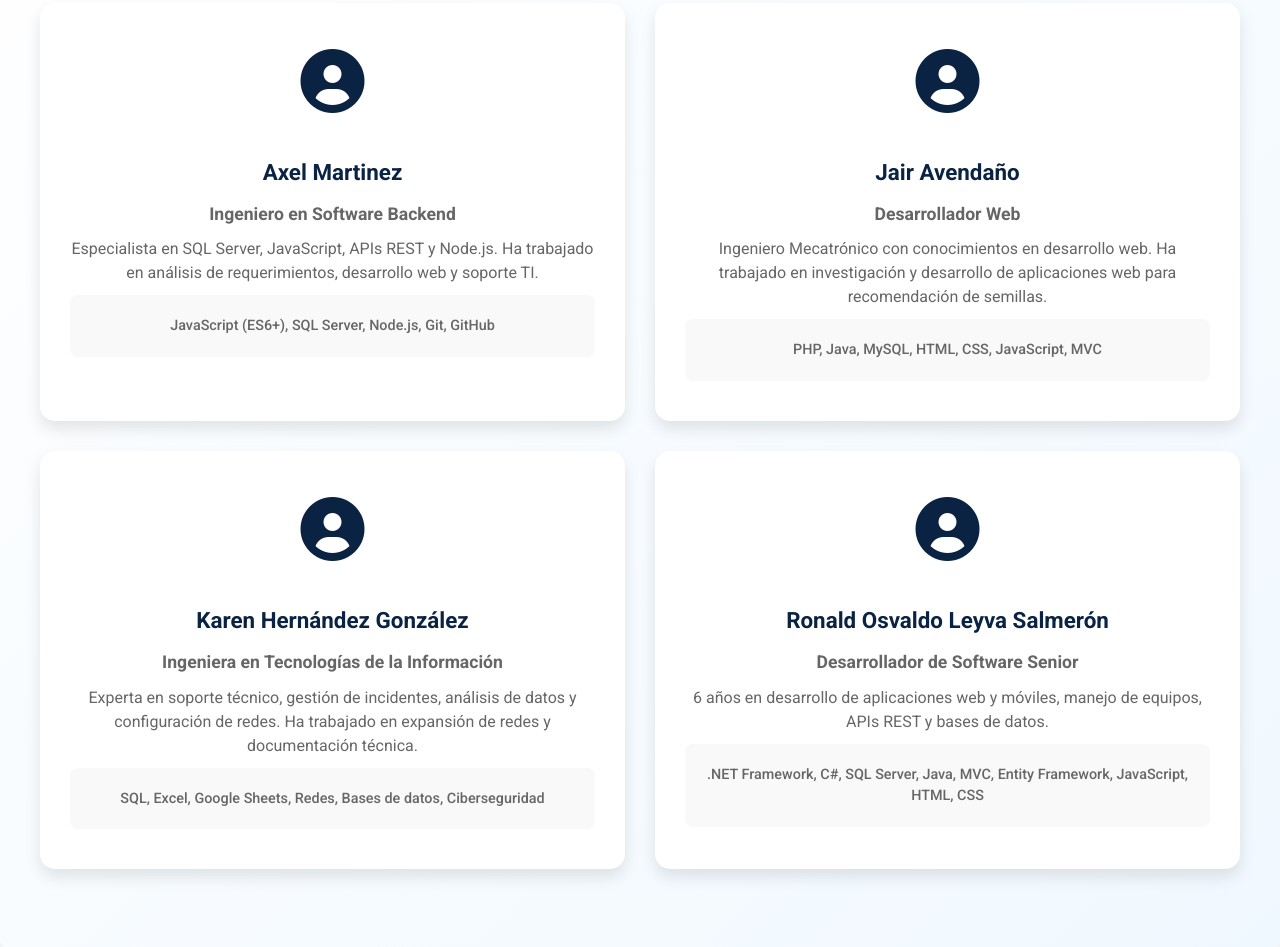
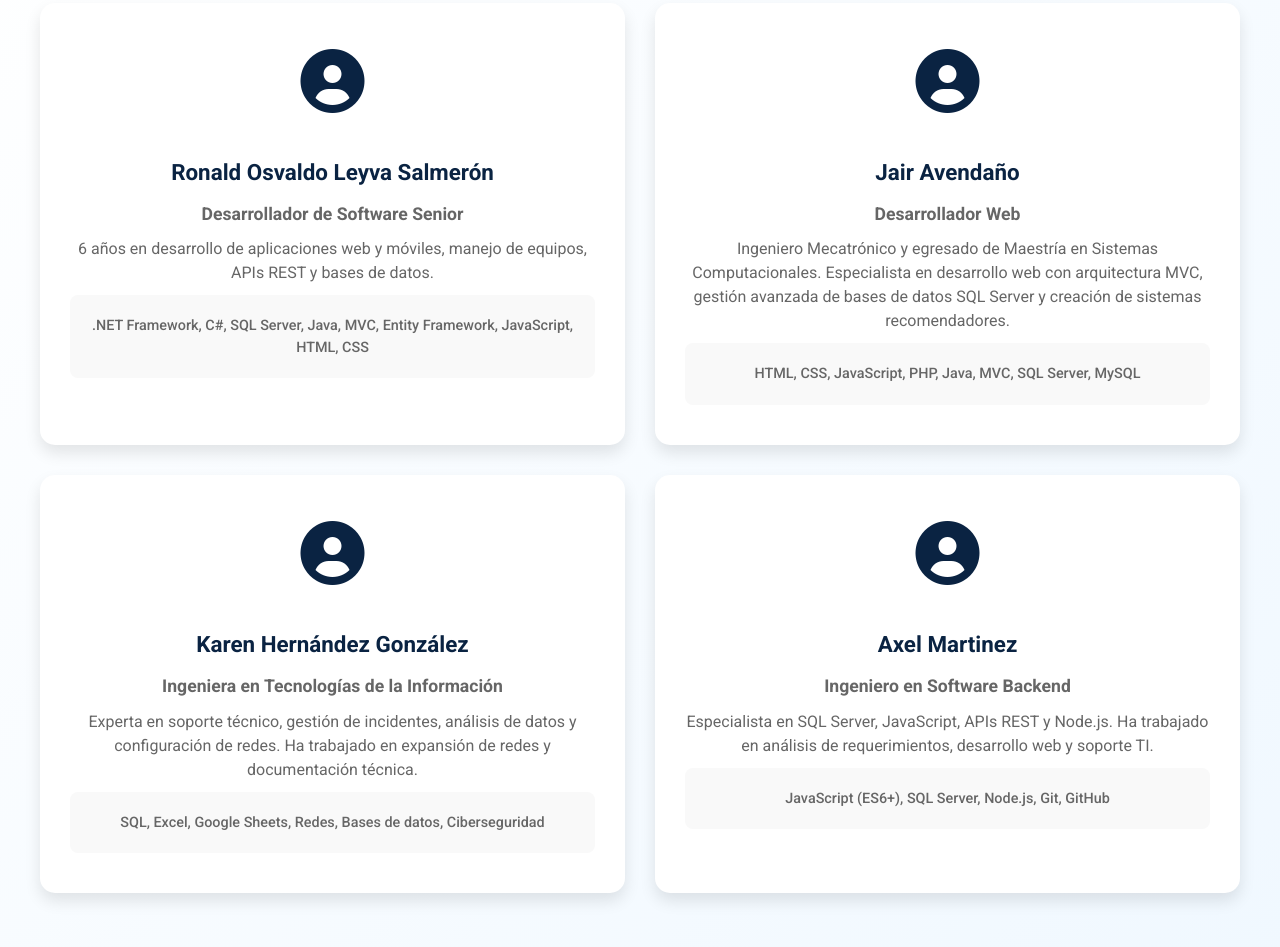
Before and after one commit to coastware/hosting, a plain HTML site: page index.html in a window 1280 px wide. Shown: the part 1573-2520 px from the top of the page. Drawn offline with Linux system fonts and the light colour scheme.

Commit message:
Update index.html
CV Jair

```diff
--- a/index.html
+++ b/index.html
@@ -406,10 +406,10 @@
                     <div class="team-icon">
                         <i class="fas fa-user-circle"></i>
                     </div>
-                    <h3>Axel Martinez</h3>
-                    <p class="role">Ingeniero en Software Backend</p>
-                    <p>Especialista en SQL Server, JavaScript, APIs REST y Node.js. Ha trabajado en análisis de requerimientos, desarrollo web y soporte TI.</p>
-                    <p class="tech">JavaScript (ES6+), SQL Server, Node.js, Git, GitHub</p>
+                    <h3>Ronald Osvaldo Leyva Salmerón</h3>
+                    <p class="role">Desarrollador de Software Senior</p>
+                    <p>6 años en desarrollo de aplicaciones web y móviles, manejo de equipos, APIs REST y bases de datos.</p>
+                    <p class="tech">.NET Framework, C#, SQL Server, Java, MVC, Entity Framework, JavaScript, HTML, CSS</p>
                 </div>
                 <div class="team-card">
                     <div class="team-icon">
@@ -417,8 +417,8 @@
                     </div>
                     <h3>Jair Avendaño</h3>
                     <p class="role">Desarrollador Web</p>
-                    <p>Ingeniero Mecatrónico con conocimientos en desarrollo web. Ha trabajado en investigación y desarrollo de aplicaciones web para recomendación de semillas.</p>
-                    <p class="tech">PHP, Java, MySQL, HTML, CSS, JavaScript, MVC</p>
+                    <p>Ingeniero Mecatrónico y egresado de Maestría en Sistemas Computacionales. Especialista en desarrollo web con arquitectura MVC, gestión avanzada de bases de datos SQL Server y creación de sistemas recomendadores.</p>
+                    <p class="tech">HTML, CSS, JavaScript, PHP, Java, MVC, SQL Server, MySQL</p>
                 </div>
                 <div class="team-card">
                     <div class="team-icon">
@@ -433,10 +433,10 @@
                     <div class="team-icon">
                         <i class="fas fa-user-circle"></i>
                     </div>
-                    <h3>Ronald Osvaldo Leyva Salmerón</h3>
-                    <p class="role">Desarrollador de Software Senior</p>
-                    <p>6 años en desarrollo de aplicaciones web y móviles, manejo de equipos, APIs REST y bases de datos.</p>
-                    <p class="tech">.NET Framework, C#, SQL Server, Java, MVC, Entity Framework, JavaScript, HTML, CSS</p>
+                    <h3>Axel Martinez</h3>
+                    <p class="role">Ingeniero en Software Backend</p>
+                    <p>Especialista en SQL Server, JavaScript, APIs REST y Node.js. Ha trabajado en análisis de requerimientos, desarrollo web y soporte TI.</p>
+                    <p class="tech">JavaScript (ES6+), SQL Server, Node.js, Git, GitHub</p>
                 </div>
             </div>
         </div>
```
